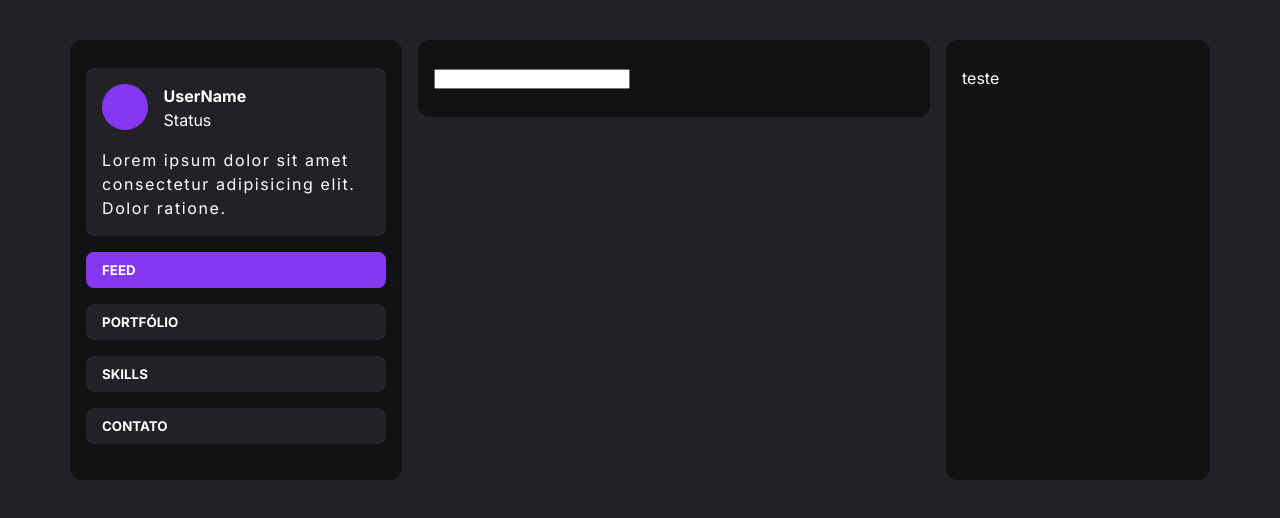
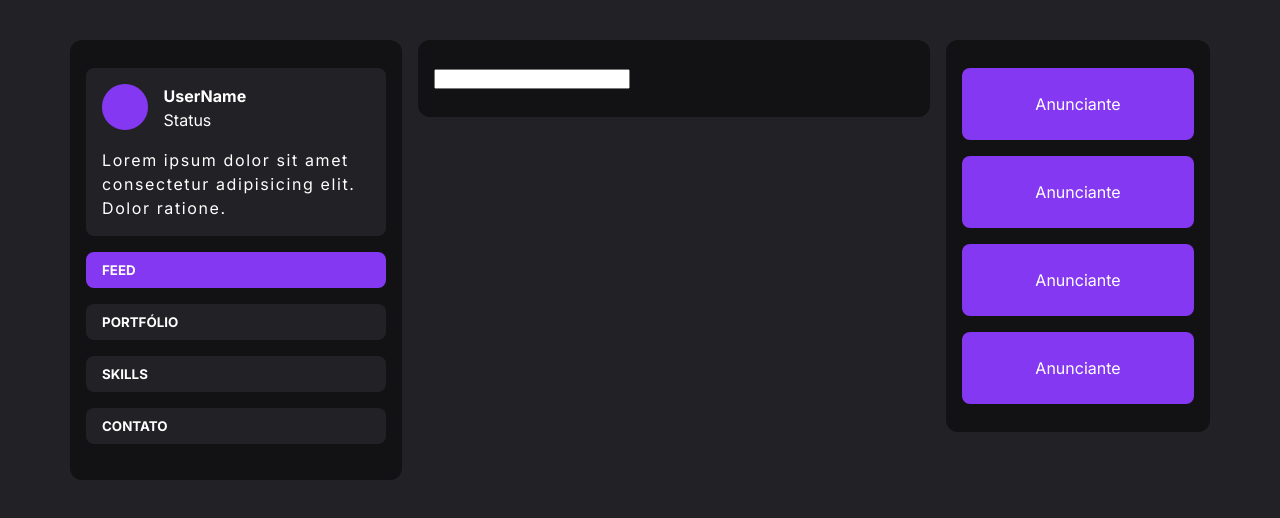
Before and after one commit to jeanpj12/socialPortfolio, a React (Vite) app: page / in a window 1280 px wide. Shown: the top 518 px of the page. Built offline with nearby package versions, Linux system fonts and the light colour scheme.

Commit message:
SideBar Ads

```diff
--- a/src/App.module.css
+++ b/src/App.module.css
@@ -3,6 +3,7 @@
     display: flex;
     justify-content: space-between;
     align-content: flex-start;
+    align-items: flex-start;
     gap: 1rem;
 
     main {
--- a/src/components/SideAds/index.tsx
+++ b/src/components/SideAds/index.tsx
@@ -2,6 +2,9 @@ import styles from './styles.module.css'
 
 export function SideAds(){
     return <div className={styles.sideBar}>
-        <span>teste</span>
+        <div className={styles.ads}><span>Anunciante</span></div>
+        <div className={styles.ads}><span>Anunciante</span></div>
+        <div className={styles.ads}><span>Anunciante</span></div>
+        <div className={styles.ads}><span>Anunciante</span></div>
     </div>
 }
--- a/src/components/SideAds/styles.module.css
+++ b/src/components/SideAds/styles.module.css
@@ -3,4 +3,17 @@
     min-width: 16.5rem;
     padding: 1.75rem 1rem;
     border-radius: .75rem;
+    display: flex;
+    flex-direction: column;
+    gap: 1rem;
+
+    .ads {
+        width: 100%;
+        height: 4.5rem;
+        background-color: var(--surface-purple);
+        display: flex;
+        justify-content: center;
+        align-items: center;
+        border-radius: .5rem;
+    }
 }
```
